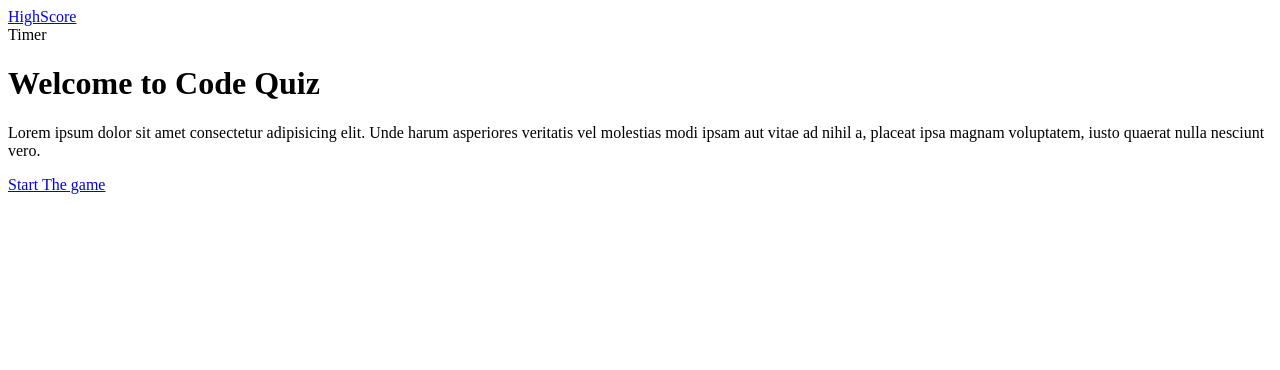
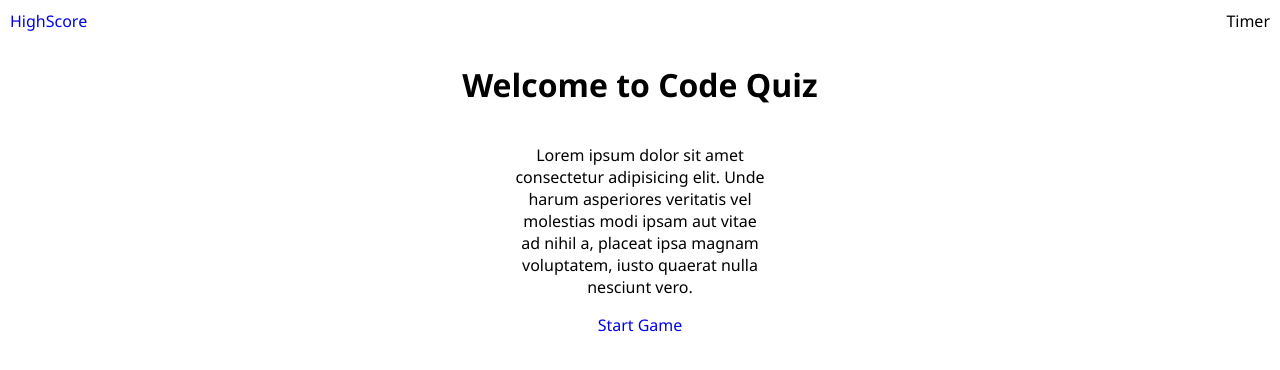
Before and after one commit to PhilipK-webdev/GameQuiz, a plain HTML site: page index.html in a window 1280 px wide. Drawn offline with Linux system fonts and the light colour scheme.

Commit message:
working on index style

```diff
--- a/assets/style.css
+++ b/assets/style.css
@@ -1,4 +1,50 @@
-/* form{
+body{
 
-    display: none;
-} */
+    margin: 0;
+    font-family: 'Segoe UI', Tahoma, Geneva, Verdana, sans-serif;
+}
+
+nav{
+
+    display: flex;
+    flex-direction: row;
+    justify-content: space-between;
+    padding: 10px;
+}
+header{
+
+    display: flex;
+    justify-content: center;
+    align-content: center;
+    text-align: center;
+}
+
+#highIdScore a{
+
+    text-decoration: none;
+}
+
+.card {
+
+    display: flex;
+    justify-content: center;
+    align-content: center;
+
+}
+
+#startGame{
+
+    display: flex;
+    justify-content: center;
+    align-content: center;
+}
+
+#startGame a{
+
+    text-decoration: none;
+}
+
+p{
+    width: 250px;
+    text-align: center;
+}
--- a/index.html
+++ b/index.html
@@ -11,31 +11,35 @@
 
 <body>
 
-    <div>
-
-        <nav class="nav-bar">
-            <div>
-                <a href="./highscore.html">HighScore</a>
-            </div>
-            <div id="timer-run">Timer</div>
-        </nav>
-    </div>
+    <nav>
+        <div id="highIdScore">
+            <a href="./highscore.html">HighScore</a>
+        </div>
+        <div id="timer-run">
+            <div>Timer</div>
+        </div>
+    </nav>
 
 
-    <div class="container">
+
+    <div>
         <header>
             <h1>Welcome to Code Quiz</h1>
         </header>
-        <div id="paragraph">
-            <p>Lorem ipsum dolor sit amet consectetur adipisicing elit. Unde harum asperiores veritatis vel molestias
-                modi ipsam aut vitae ad nihil a, placeat ipsa magnam voluptatem, iusto quaerat nulla nesciunt vero.</p>
+    </div>
+    <div class="card">
+        <div>
+            <p id="paragraph">Lorem ipsum dolor sit amet consectetur adipisicing elit. Unde harum asperiores veritatis
+                vel
+                molestias
+                modi ipsam aut vitae ad nihil a, placeat ipsa magnam voluptatem, iusto quaerat nulla nesciunt vero.
+            </p>
         </div>
     </div>
-    <div>
-        <a href="./game.html">Start The game</a>
+
+    <div id="startGame">
+        <a href="./game.html">Start Game</a>
     </div>
-
-
 
 
 
```
Also changed, not shown: game.html (+5 -3 lines).
